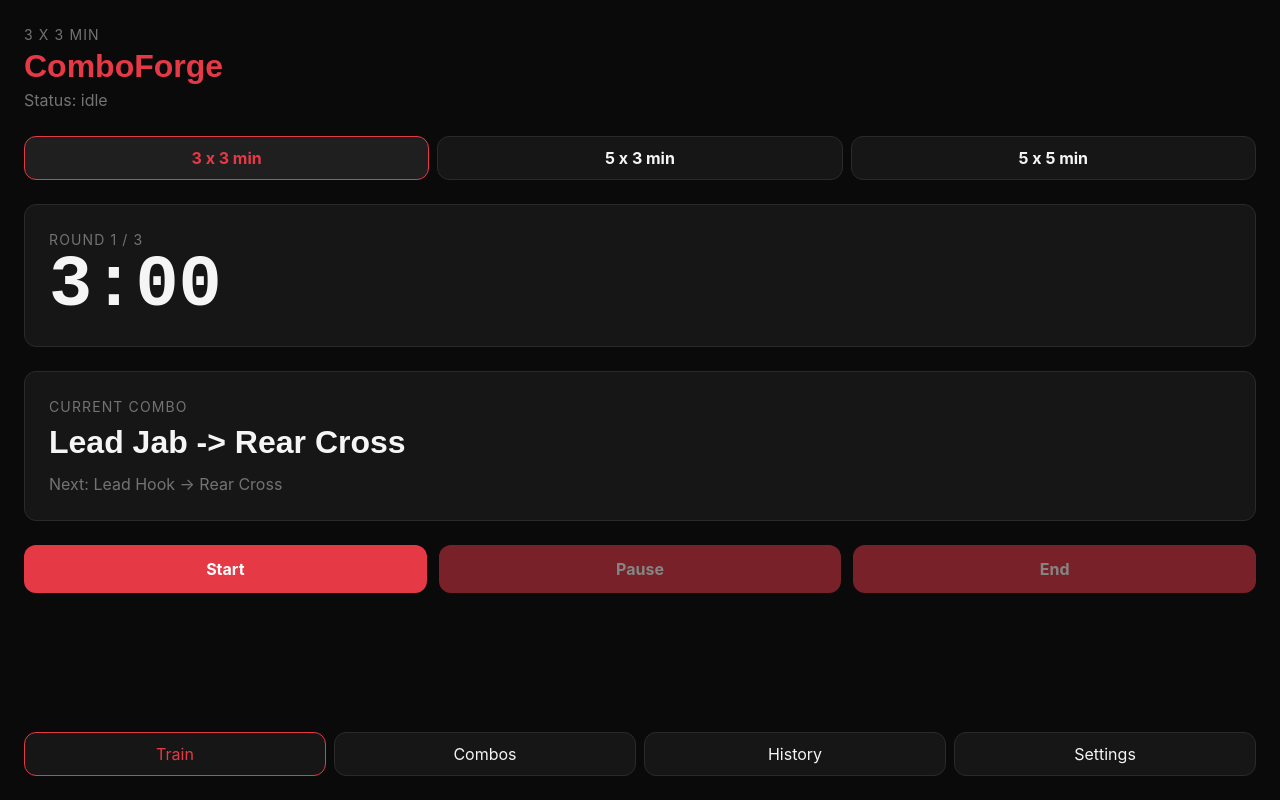
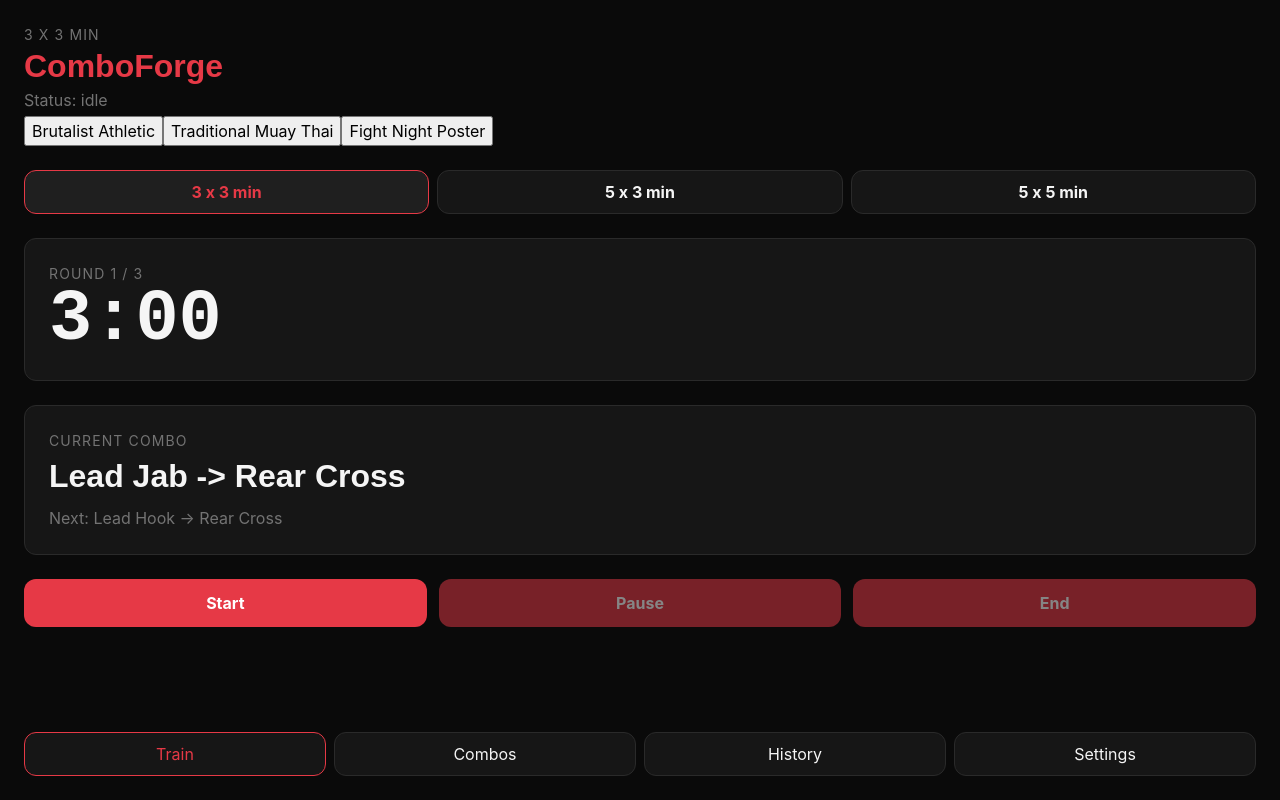
Before and after one commit to Leandro-Da-Souza/comboforge, a React (Vite) app: page / in a window 1280 px wide. Built offline with nearby package versions, Linux system fonts and the light colour scheme.

Commit message:
Add useTheme hook for react to track and theme util to handle options and localstorage setting

```diff
--- a/index.html
+++ b/index.html
@@ -8,6 +8,7 @@
       content="width=device-width, initial-scale=1.0, interactive-widget=resizes-content"
     />
     <script>
+      // TODO move this bootscript into separate module
       try {
         const theme = localStorage.getItem('theme')
         const allowedThemes = ['brutalist', 'muaythai', 'poster']
--- a/src/components/Train.tsx
+++ b/src/components/Train.tsx
@@ -1,9 +1,11 @@
 import { useState } from 'react'
 import { useTrainingTimer } from '../hooks/useTrainingTimer'
+import { useTheme } from '../hooks/useTheme'
 import '../styles/train.css'
 import { formatTime } from '../utils/time'
 import { timerPresets } from '../config/timer.config'
 import type { TimerPreset } from '../types/timer'
+import { themeOptions } from '../utils/theme'
 
 export default function Train() {
   const [selectedPresetId, setSelectedPresetId] = useState(timerPresets[0].id)
@@ -18,6 +20,7 @@ export default function Train() {
     endSession,
     resetSession,
   } = useTrainingTimer(currentPreset.config)
+  const { theme: currentTheme, setTheme } = useTheme()
 
   const startButtonLabel =
     status === 'paused' ? 'Resume' : status === 'ended' ? 'Restart' : 'Start'
@@ -37,6 +40,18 @@ export default function Train() {
         <p className="eyebrow">{currentPreset.name}</p>
         <h1>ComboForge</h1>
         <p className="session-status">Status: {status}</p>
+        <div className="theme-select" role="group" aria-label="Theme Selector">
+          {themeOptions.map((theme) => (
+            <button
+              type="button"
+              key={theme.name}
+              onClick={() => setTheme(theme.name)}
+              aria-pressed={theme.name === currentTheme}
+            >
+              {theme.displayName}
+            </button>
+          ))}
+        </div>
       </header>
 
       <div className="preset-selector" aria-label="Timer preset">
--- /dev/null
+++ b/src/hooks/useTheme.ts
@@ -0,0 +1,17 @@
+import { useState } from 'react'
+import type { ThemeName } from '../types/theme'
+import { getStoredTheme, applyTheme } from '../utils/theme'
+
+export function useTheme() {
+  const [theme, setThemeState] = useState<ThemeName>(() => getStoredTheme())
+
+  function setTheme(theme: ThemeName): void {
+    applyTheme(theme)
+    setThemeState(theme)
+  }
+
+  return {
+    theme,
+    setTheme,
+  }
+}
--- /dev/null
+++ b/src/types/theme.ts
@@ -0,0 +1 @@
+export type ThemeName = 'brutalist' | 'muaythai' | 'poster'
--- /dev/null
+++ b/src/utils/theme.ts
@@ -0,0 +1,33 @@
+import type { ThemeName } from '../types/theme'
+
+export const themeOptions: Array<{
+  name: ThemeName
+  displayName: string
+}> = [
+  { name: 'brutalist', displayName: 'Brutalist Athletic' },
+  { name: 'muaythai', displayName: 'Traditional Muay Thai' },
+  { name: 'poster', displayName: 'Fight Night Poster' },
+]
+
+export function isThemeName(value: string | null): value is ThemeName {
+  return themeOptions.some((theme) => theme.name === value)
+}
+
+export function getStoredTheme(): ThemeName {
+  try {
+    const storedTheme = localStorage.getItem('theme')
+    return isThemeName(storedTheme) ? storedTheme : 'brutalist'
+  } catch {
+    return 'brutalist'
+  }
+}
+
+export function applyTheme(theme: ThemeName): void {
+  document.documentElement.dataset.theme = theme
+
+  try {
+    localStorage.setItem('theme', theme)
+  } catch {
+    // Ignore storage failures. The active document theme still updates.
+  }
+}
```
Also changed, not shown: src/hooks/useTrainingTimer.ts (renamed from src/hooks/useTrainingTimer.tsx).
